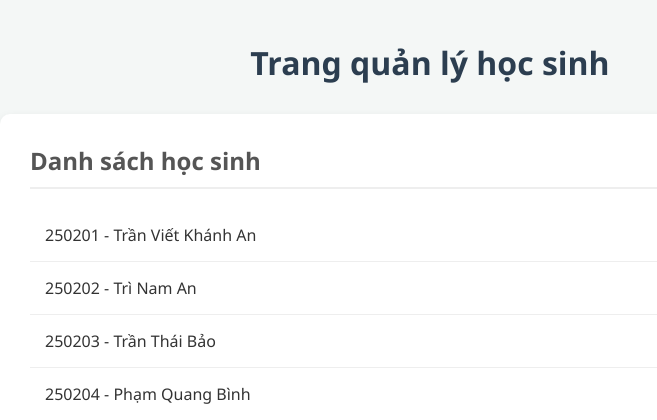
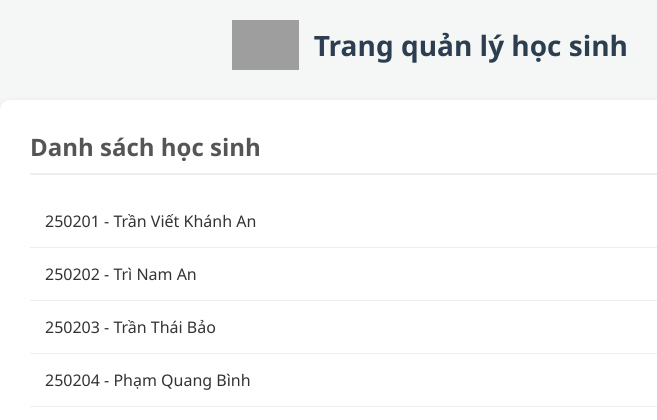
Before and after one commit to 4092MINH/LopPhoHocTap, a Django app: page / in a window 1280 px wide. Shown: the top 420 px of the page, without its empty margins (210-867 px from the left). Run offline with Django 5.2, Linux system fonts and the light colour scheme; data comes from the database, SQL or seed files in the repository; grey boxes are pictures that could not be loaded.

Commit message:
Thử thách

```diff
--- a/Member/templates/index.html
+++ b/Member/templates/index.html
@@ -8,6 +8,27 @@
     <!-- ĐOẠN CSS BẠN ĐÃ CHỌN -->
 <style>
     /* 1. Cài đặt chung */
+    .header-box {
+        display: flex;             /* Sắp xếp logo và chữ nằm ngang */
+        align-items: center;       /* Căn giữa theo chiều dọc (để logo không bị lệch lên/xuống) */
+        justify-content: center;   /* Căn giữa toàn bộ cụm này ra giữa màn hình */
+        margin-bottom: 30px;       /* Khoảng cách xuống nội dung bên dưới */
+        gap: 15px;                 /* Khoảng cách giữa Logo và Chữ */
+    }
+
+    /* 2. Chỉnh kích thước Logo */
+    .logo-img {
+        height: 50px;              /* Chiều cao logo (bạn chỉnh to nhỏ ở đây) */
+        width: auto;               /* Chiều rộng tự động theo chiều cao để không bị méo */
+        object-fit: contain;
+    }
+
+    /* 3. Chỉnh lại thẻ h1 một chút (để bỏ margin thừa) */
+    .header-box h1 {
+        margin: 0;                 /* Bỏ margin mặc định để căn hàng chính xác hơn */
+        color: #2c3e50;            /* Màu chữ cũ của bạn */
+        font-size: 28px;           /* Cỡ chữ */
+    }
     body {
         font-family: 'Segoe UI', Tahoma, Geneva, Verdana, sans-serif;
         background-color: #f4f7f6; /* Nền xám nhạt */
@@ -73,7 +94,11 @@
 <body>
 
     <!-- Tiêu đề lớn nằm ngoài khung -->
+     <div class="header-box">
+        <img src="https://upload.wikimedia.org/wikipedia/vi/thumb/8/8b/Logo_Truong_PTNK.png/250px-Logo_Truong_PTNK.png" alt="Logo" class="logo-img">
         <h1>Trang quản lý học sinh</h1>
+     </div>
+
 
     <!-- KHUNG CHÍNH (.container) -->
     <div class="container">
```
Also changed, not shown: DEBAI.md (added, +17 -0 lines). Lines whose indentation alone changed are shown as unchanged.
